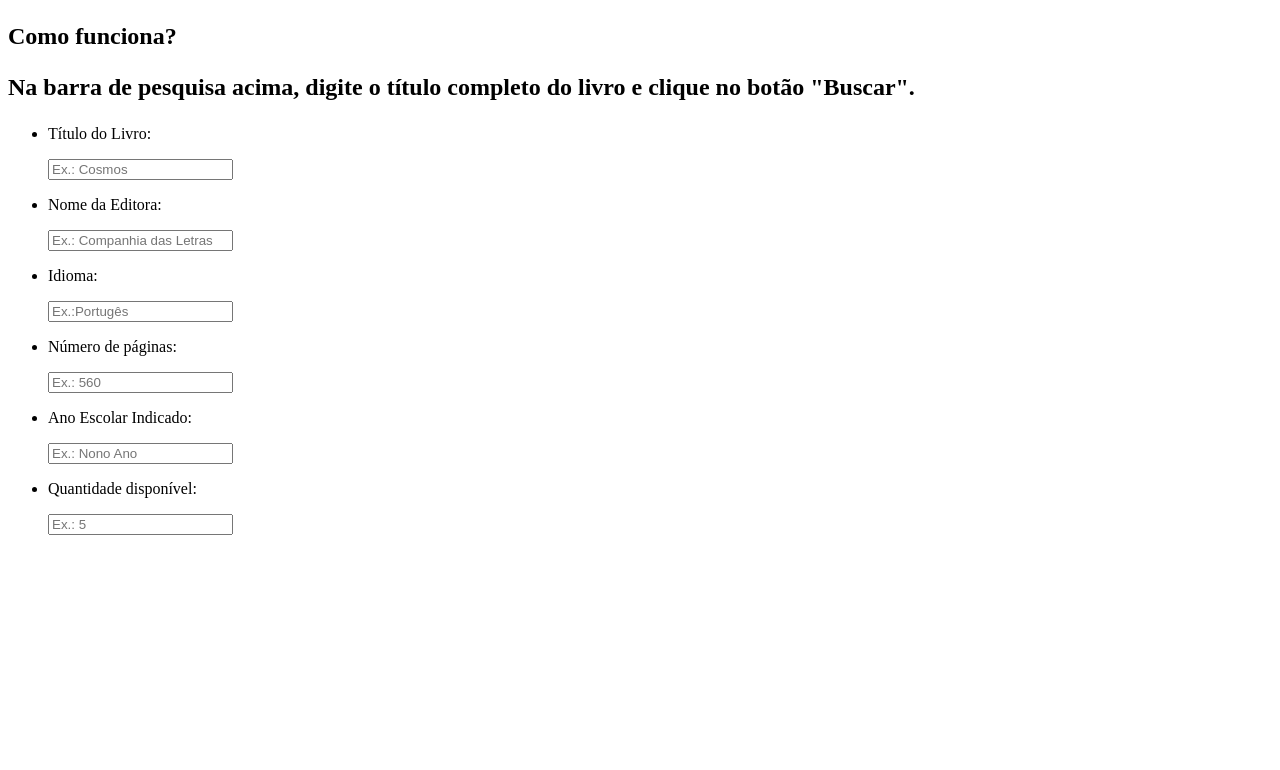
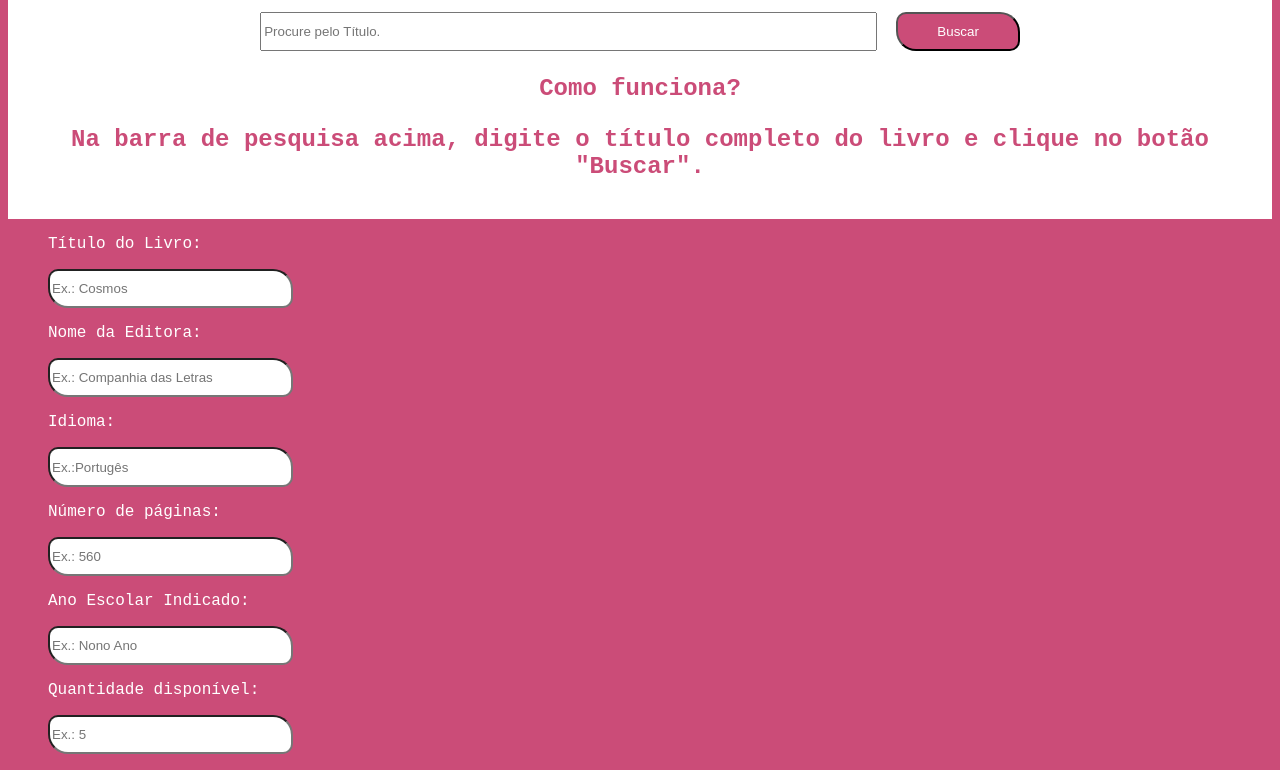
Before and after one commit to herosc/atenaproject, a website: page bookCataloguer.html in a window 1280 px wide. Shown: the part 115-885 px from the top of the page. Before the commit the page ends 800 px from the top, so only its background shows below. Drawn offline with Linux system fonts and the light colour scheme.

Commit message:
Deixando o FrontEnd UM POUCO (eu disse um pouco) mais apresentável e aumentando o tempo de TimeOut do BookFinder

```diff
--- a/bookCataloguer.html
+++ b/bookCataloguer.html
@@ -4,6 +4,7 @@
 
     <head>
         <title>Atena Project</title>
+        <link rel="stylesheet" href="style.css">
     </head>
 
     <body>
@@ -11,7 +12,7 @@
             <h1>
                 <p> Pesquisa de livro para catalogar</p>
                 <input type="text" name="searchField" placeholder="Procure pelo Título.">
-                <button>Buscar</button>
+                <button class="searchButton">Buscar</button>
             </h1>
 
             <h2>
--- a/book_finder.js
+++ b/book_finder.js
@@ -16,7 +16,7 @@ async function bookFinder(){
     // Instruções gerais para procura do livro no site da Amazon.
     await page.goto ('https://www.amazon.com.br/');
 
-    page.setDefaultTimeout(3000);
+    page.setDefaultTimeout(30000);
 
     await page.waitForSelector('input[type="text"]');
     await page.click('input[type="text"]');
--- a/style.css
+++ b/style.css
@@ -1,10 +1,46 @@
-nav ul {
-	padding: 0;
-	margin: 0;
-	list-style: none;
+body{
+	background-color: #CB4C78;
+	font-family: 'Courier New', Courier, monospace;
+	color: #FFFFFF;
 }
 
-nav ul li {
-	float: left;
-	position: relative;
+.searchBar {
+	padding: 15px;
+	background-color: #FFFFFF;
+	color: #CB4C78;
+	text-align: center;
+	font-weight: bolder;
 }
+
+ul li{
+	list-style-type: none;
+	text-align: justify;
+}
+
+ul li input{
+	width: 20%;
+	height: 5%;
+	border-radius: 10px 20px;
+}
+
+h1 input{
+	width: 50%;
+	height: 5%;
+}
+
+.searchButton{
+	height: 5%;
+	width: 10%;
+	background-color: #CB4C78;
+	color: #FFFFFF;
+	border-radius: 10px 20px;
+}
+
+.searchButton:hover{
+	cursor: pointer;
+	height: 5%;
+	width: 10%;
+	background-color: #FFFFFF;;
+	color: #CB4C78;
+	border-radius: 10px 20px;
+}
```
